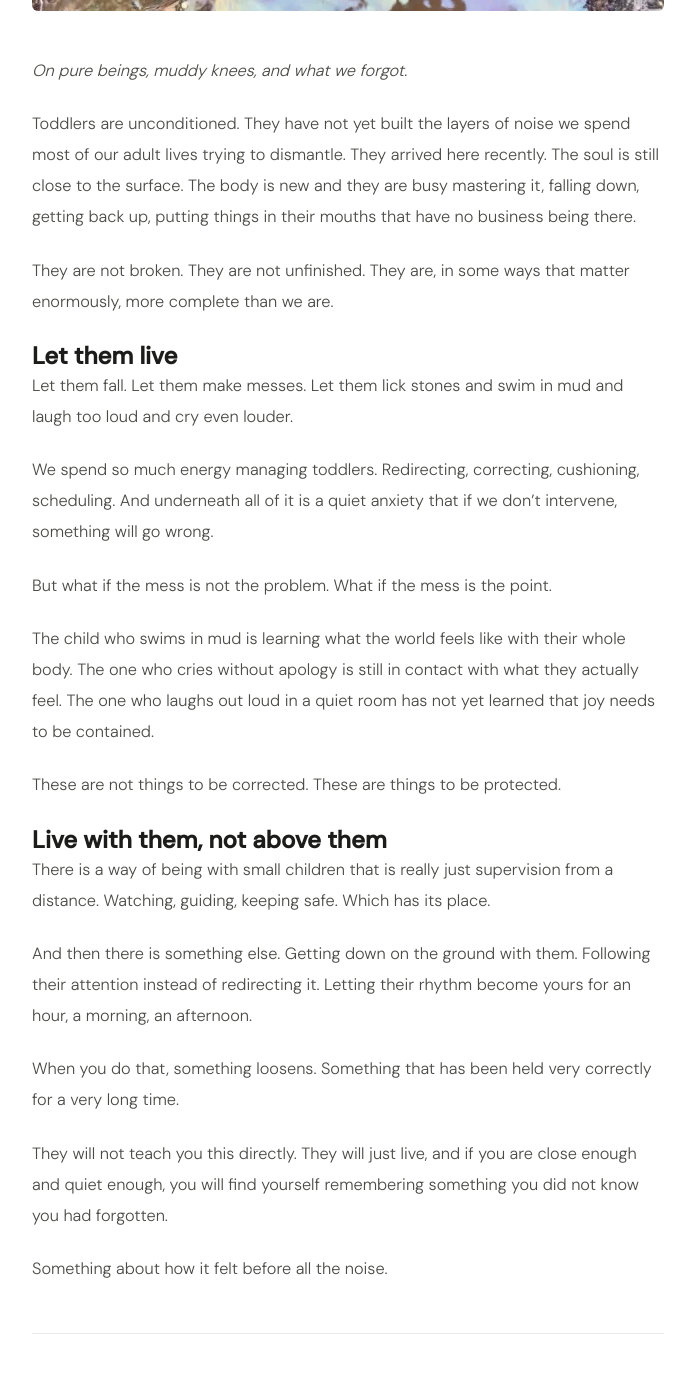
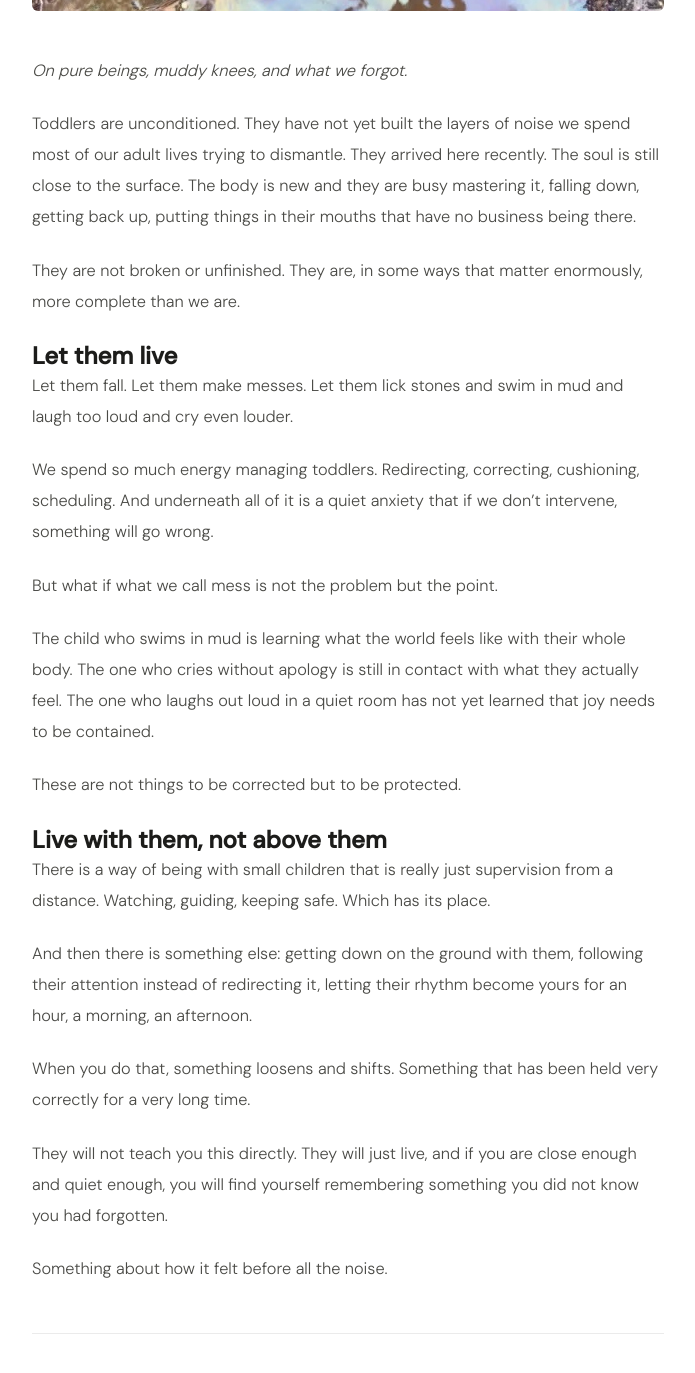
Before and after one commit to Blubell26/giuliapacciotti.com, a Jekyll site: the page built from _posts/2025-08-15-what-toddlers-still-know.md, in a window 1280 px wide and 1400 px high, scrolled down 638 px. Shown: the top 1373 px of the window, without its empty margins (292-987 px from the left). Built offline with Jekyll 4.4.1, drawn with Linux system fonts in a browser that asks for light colours; comment, search, counter and statistics services are not loaded.

Commit message:
Update 2025-08-15-what-toddlers-still-know.md

```diff
--- a/_posts/2025-08-15-what-toddlers-still-know.md
+++ b/_posts/2025-08-15-what-toddlers-still-know.md
@@ -13,7 +13,7 @@ category: parenting-unschooling
 
 Toddlers are unconditioned. They have not yet built the layers of noise we spend most of our adult lives trying to dismantle. They arrived here recently. The soul is still close to the surface. The body is new and they are busy mastering it, falling down, getting back up, putting things in their mouths that have no business being there.
 
-They are not broken. They are not unfinished. They are, in some ways that matter enormously, more complete than we are.
+They are not broken or unfinished. They are, in some ways that matter enormously, more complete than we are.
 
 ## Let them live
 
@@ -21,19 +21,19 @@ Let them fall. Let them make messes. Let them lick stones and swim in mud and la
 
 We spend so much energy managing toddlers. Redirecting, correcting, cushioning, scheduling. And underneath all of it is a quiet anxiety that if we don’t intervene, something will go wrong.
 
-But what if the mess is not the problem. What if the mess is the point.
+But what if what we call mess is not the problem but the point.
 
 The child who swims in mud is learning what the world feels like with their whole body. The one who cries without apology is still in contact with what they actually feel. The one who laughs out loud in a quiet room has not yet learned that joy needs to be contained.
 
-These are not things to be corrected. These are things to be protected.
+These are not things to be corrected but to be protected.
 
 ## Live with them, not above them
 
 There is a way of being with small children that is really just supervision from a distance. Watching, guiding, keeping safe. Which has its place.
 
-And then there is something else. Getting down on the ground with them. Following their attention instead of redirecting it. Letting their rhythm become yours for an hour, a morning, an afternoon.
+And then there is something else: getting down on the ground with them, following their attention instead of redirecting it, letting their rhythm become yours for an hour, a morning, an afternoon.
 
-When you do that, something loosens. Something that has been held very correctly for a very long time.
+When you do that, something loosens and shifts. Something that has been held very correctly for a very long time.
 
 They will not teach you this directly. They will just live, and if you are close enough and quiet enough, you will find yourself remembering something you did not know you had forgotten.
 
```
